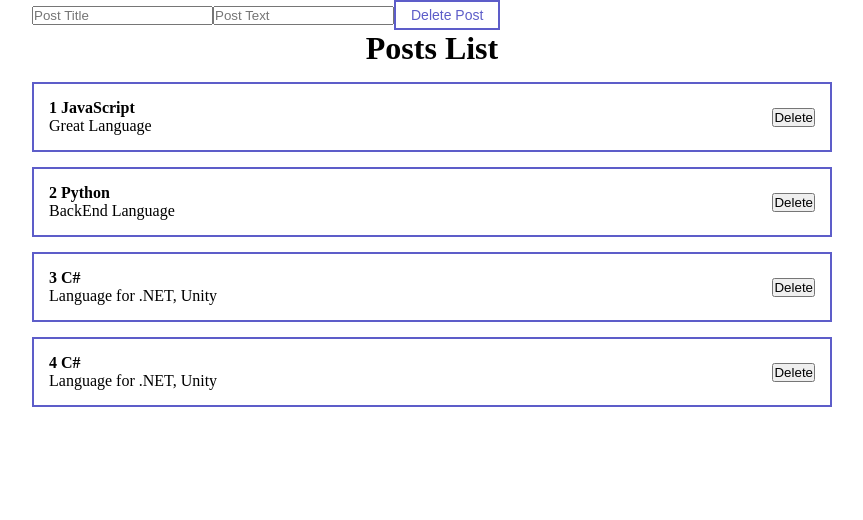
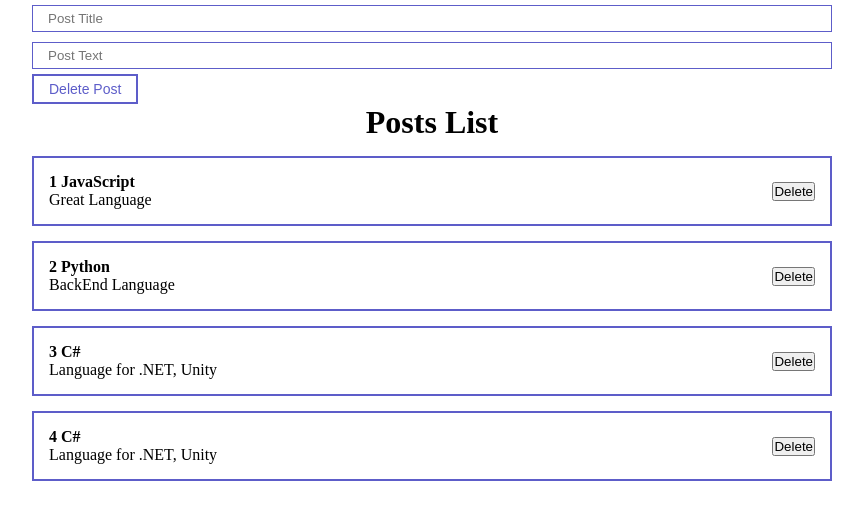
Before and after one commit to MikitaCat/React_Repeat, a React (Create React App) app: page / in a window 1280 px wide. Shown: the top 520 px of the page, without its empty margins (208-1071 px from the left). Built offline with nearby package versions, Linux system fonts and the light colour scheme; the HTML template or start-up script is replaced by a standard one.

Commit message:
I have created my second UI component MyInput

```diff
--- a/src/App.js
+++ b/src/App.js
@@ -4,6 +4,7 @@ import '../src/styles/App.css';
 import PostItem from './components/PostItem';
 import PostList from './components/PostList';
 import MyButton from './components/UI/Button/MyButton';
+import MyInput from './components/UI/Input/MyInput';
 
 function App() {
   const [posts, setPosts] = useState([
@@ -15,8 +16,8 @@ function App() {
 
   return (
     <div className="App">
-      <input placeholder="Post Title" />
-      <input placeholder="Post Text" />
+      <MyInput placeholder="Post Title" />
+      <MyInput placeholder="Post Text" />
       <MyButton>Delete Post</MyButton>
       <PostList posts={posts} title="Posts List" />
     </div>
--- /dev/null
+++ b/src/components/UI/Input/MyInput.jsx
@@ -0,0 +1,8 @@
+import React from 'react';
+import classes from './MyInput.module.css';
+
+function MyInput(props) {
+  return <input className={classes.myInput} {...props} />;
+}
+
+export default MyInput;
--- /dev/null
+++ b/src/components/UI/Input/MyInput.module.css
@@ -0,0 +1,6 @@
+.myInput {
+  width: 100%;
+  padding: 5px 15px;
+  margin: 5px 0;
+  border: solid 1px var(--color--purple);
+}
```
